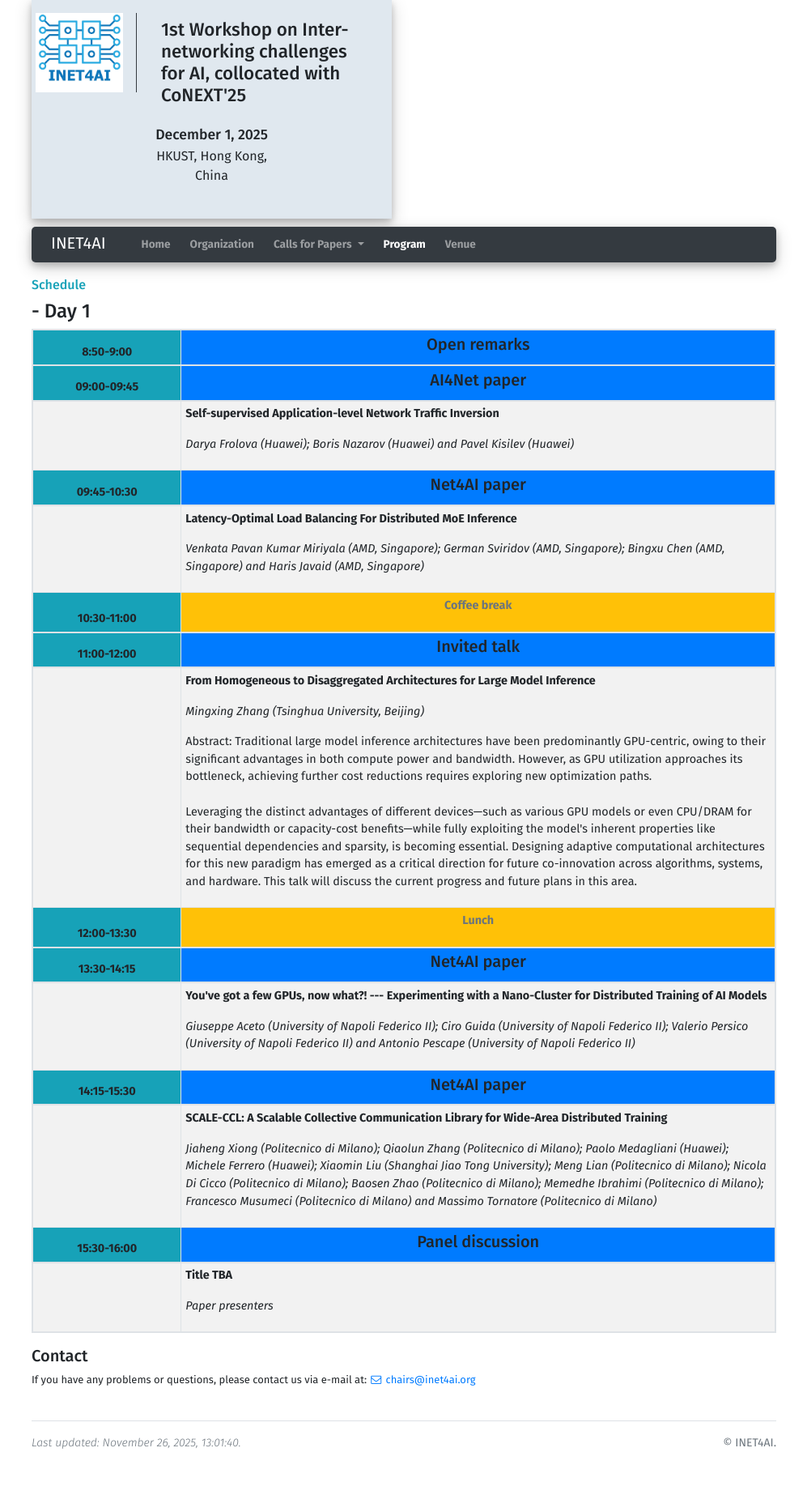
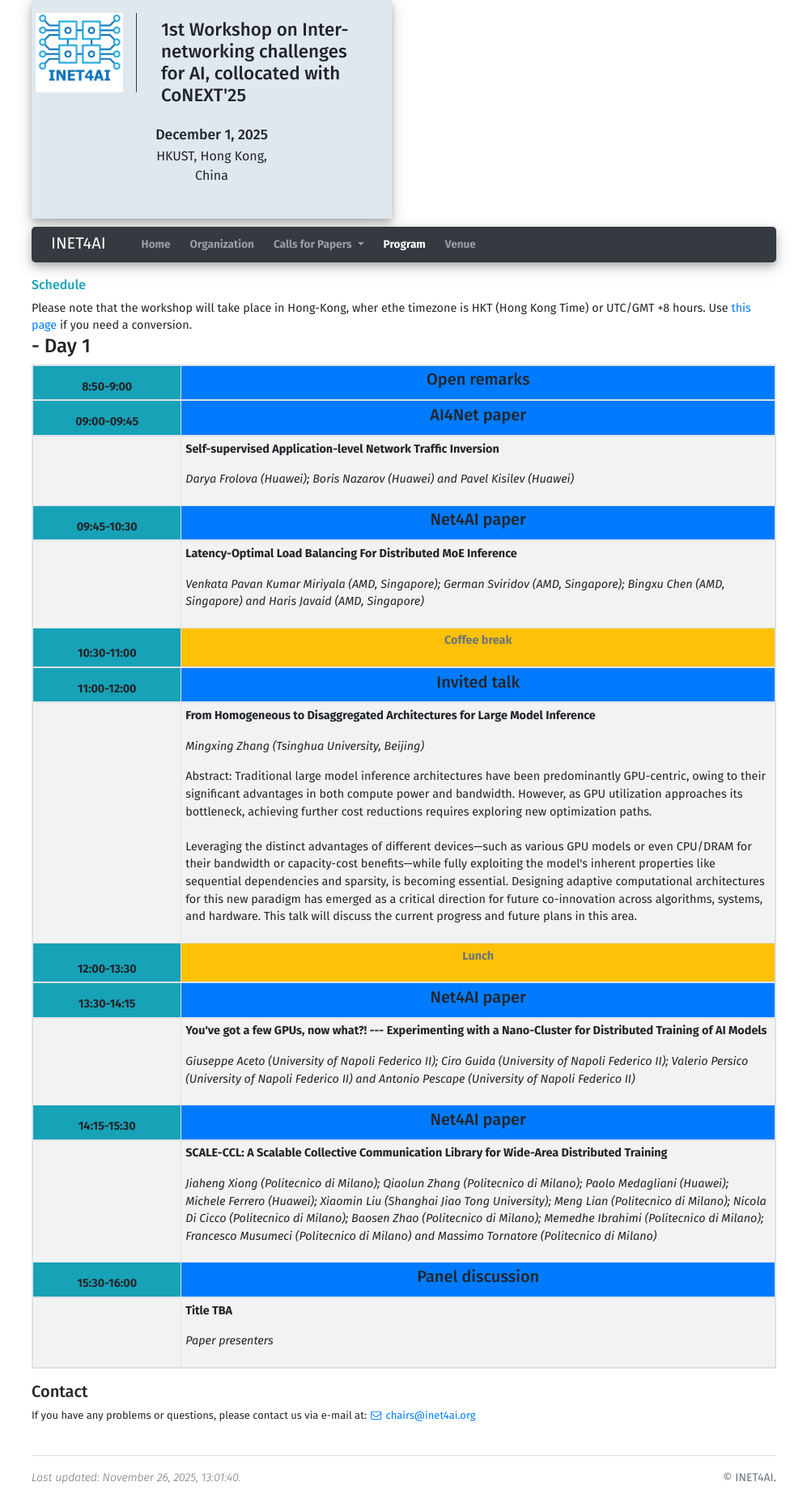
Before and after one commit to IRTF-net4AI/inet4ai, a Jekyll site: the page built from program.html, in a window 1280 px wide. Shown: the whole page at 81% size, without its empty margins (141-1138 px from the left). Built offline with Jekyll 4.4.1, drawn with Linux system fonts in a browser that asks for light colours; before the commit the page ends 1808 px from its top, so only the background shows below that.

Commit message:
Update program.html with workshop details
Add note about workshop location and timezone.

```diff
--- a/program.html
+++ b/program.html
@@ -33,6 +33,7 @@ slide_id: 4
         {% endif %}
 
         <h6 class="text-info">Schedule</h6>
+        Please note that the workshop will take place in Hong-Kong, wher ethe timezone is HKT (Hong Kong Time) or UTC/GMT +8 hours. Use <a href="https://www.worldtimebuddy.com/?pl=1&lid=1819729&h=1819729&hf=0">this page</a> if you need a conversion.
 
         {% if site.data.program.schedule != nil %}
 
```
